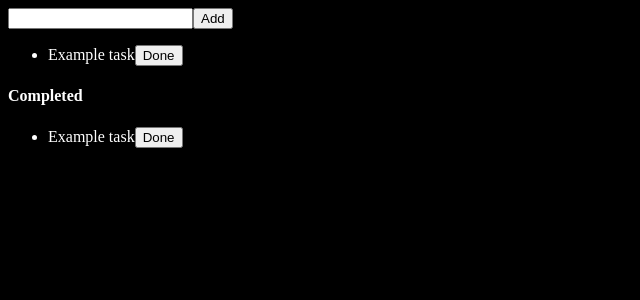
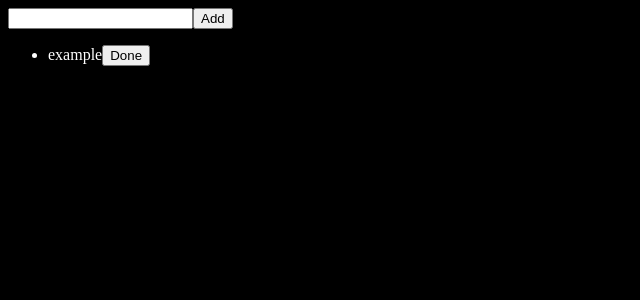
Before and after one commit to wahidrahim/react-todo-list, a React (Create React App) app: page / in a window 1280 px wide. Shown: the top 300 px of the page, without its empty margins (0-640 px from the left). Built offline with nearby package versions, Linux system fonts and the light colour scheme.

Commit message:
rendering todos

```diff
--- a/src/App.js
+++ b/src/App.js
@@ -1,6 +1,21 @@
 import React from 'react'
 
 export class App extends React.Component {
+  constructor() {
+    super()
+
+    this.state = {
+      newTask: '',
+      todos: [
+        {
+          id: 1,
+          task: 'example',
+          done: false
+        }
+      ]
+    }
+  }
+
   render() {
     return (
       <form>
@@ -8,19 +23,27 @@ export class App extends React.Component {
         <button type="submit">Add</button>
 
         <ul>
+          {this.state.todos.map(todo => {
+            return (
               <li>
-            <span>Example task</span>
+                <span>{todo.task}</span>
                 <button>Done</button>
               </li>
+            )
+          })}
         </ul>
 
-        <h4>Completed</h4>
+        {/* <h4>Completed</h4>
         <ul>
+          {this.state.todos.map(todo => {
+            return (
               <li>
-            <span>Example task</span>
+                <span>{todo.task}</span>
                 <button>Done</button>
               </li>
-        </ul>
+            )
+          })}
+        </ul> */}
       </form>
     )
   }
```
Lines whose indentation alone changed are shown as unchanged.
